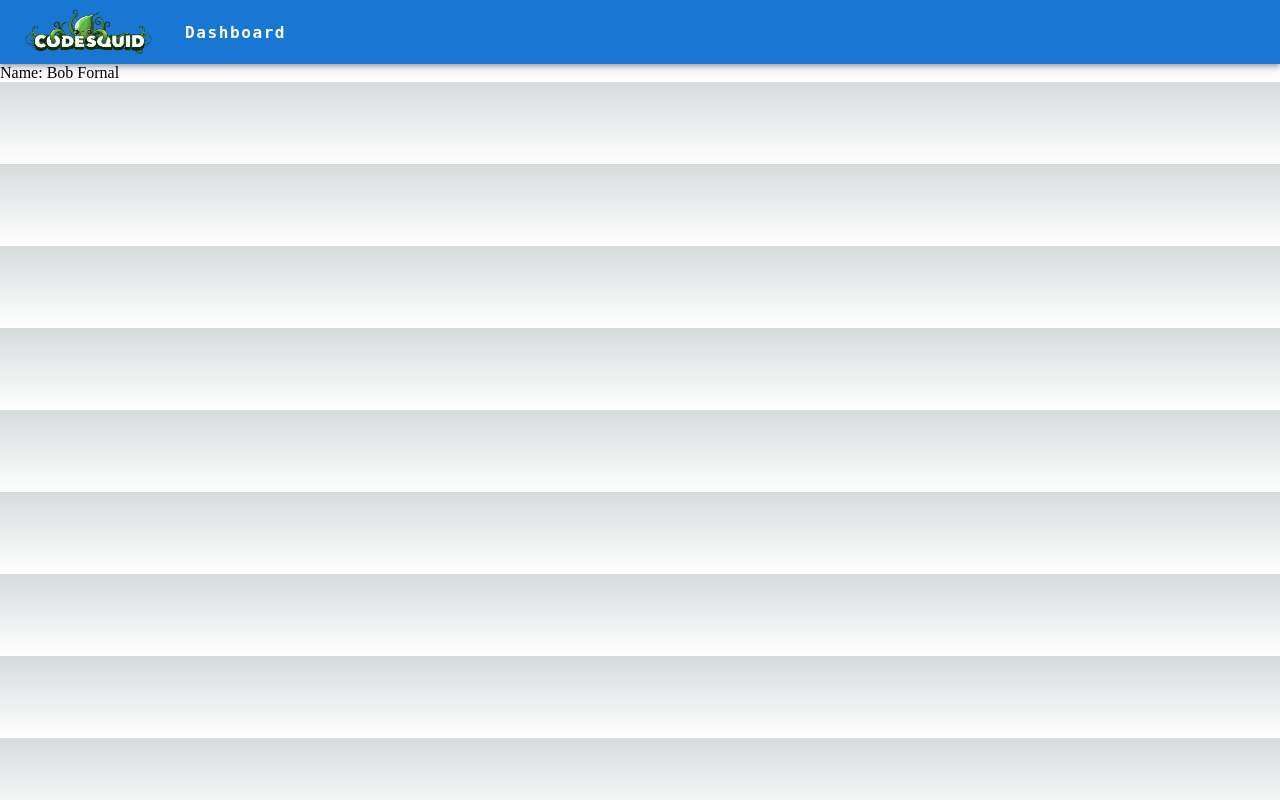
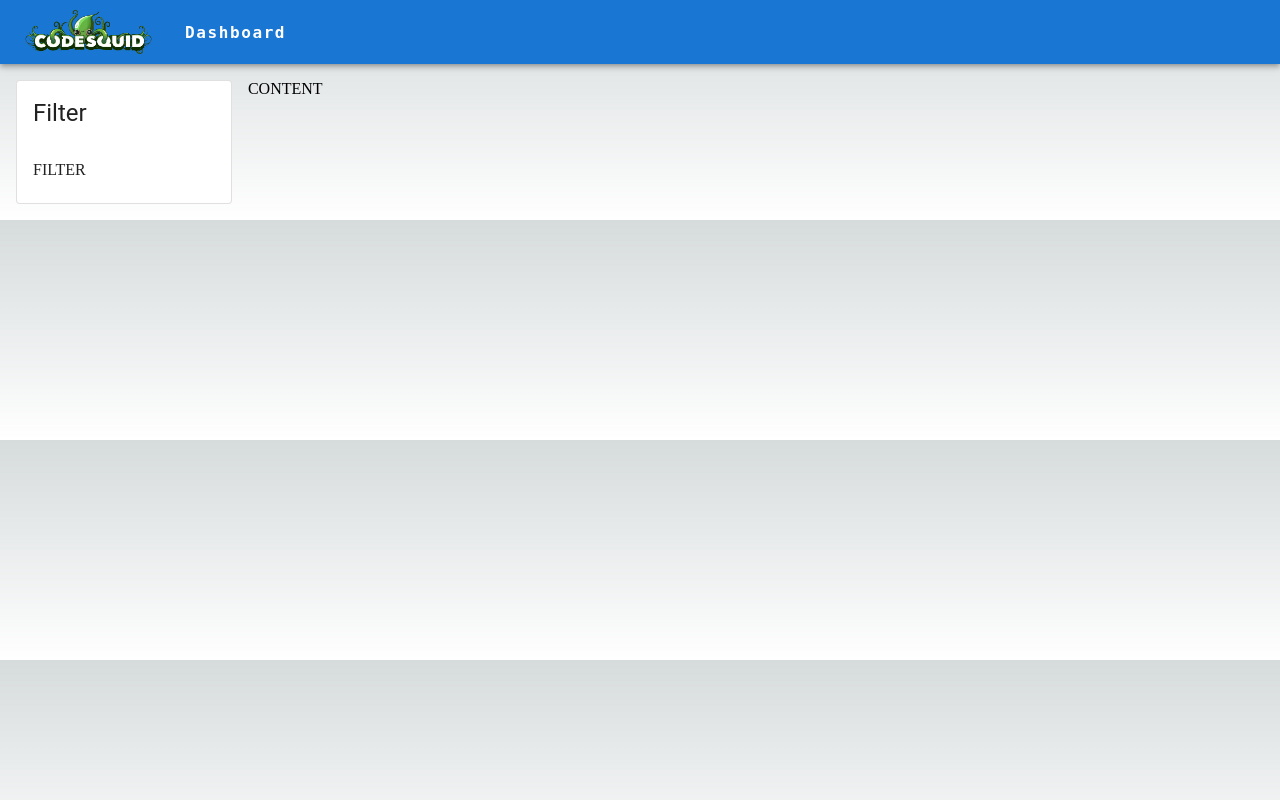
Before and after one commit to bob-fornal/code-squid--react-unit-testing, a Next.js app: page /dashboard in a window 1280 px wide. Built offline with nearby package versions, Linux system fonts and the light colour scheme.

Commit message:
Filter Code

```diff
--- a/src/pages/dashboard/index.tsx
+++ b/src/pages/dashboard/index.tsx
@@ -1,9 +1,15 @@
 
 import { useState, useEffect } from 'react';
+
+import Card from '@mui/material/Card';
+import CardContent from '@mui/material/CardContent';
+import CardHeader from '@mui/material/CardHeader';
 
 import Header from '@shared/header';
 
 import * as api from '@core/api';
+
+import style from '@styles/Dashboard.module.css';
 
 export default function Dashboard() {
   const [data, setData] = useState({ name: '' });
@@ -24,7 +30,17 @@ export default function Dashboard() {
   return (
     <>
       <Header />
-      <div>Name: {data.name}</div>
+      <div className={style.dashboardWrapper}>
+        <div className={style.filter}>
+          <Card className={style.filterCard} variant="outlined">
+            <CardHeader title="Filter" />
+            <CardContent>FILTER</CardContent>
+          </Card>
+        </div>
+        <div className={style.content}>
+          CONTENT
+        </div>
+      </div>
     </>
   );
 }
--- a/src/shared/header/index.tsx
+++ b/src/shared/header/index.tsx
@@ -4,7 +4,7 @@ import AppBar from '@mui/material/AppBar';
 import Container from '@mui/material/Container';
 import Toolbar from '@mui/material/Toolbar';
 
-import styles from '@styles/Dashboard.module.css';
+import styles from '@styles/Header.module.css';
 
 type PageTitleProps = { title?: string };
 
--- a/src/styles/Dashboard.module.css
+++ b/src/styles/Dashboard.module.css
@@ -1,21 +1,17 @@
 
-.anchor {
+.dashboardWrapper {
   display: flex;
-  align-items: center;
+  padding: 1em;
 }
 
-.headerFont {
-  font-family: 'monospace';
-  font-weight: 700;
-  letter-spacing: 0.1rem;
-  text-decoration: none;
+.filter {
+  width: 17vw;
+}
+.content {
+  margin-left: 1em;
+  width: 80vw;
 }
 
-.logo {
-  margin-right: 2em;
+.filterCard {
+  background-color: palegreen;
 }
-
-.separator {
-  margin-left: 0.5em;
-  margin-right: 0.5em;
-}
--- /dev/null
+++ b/src/styles/Header.module.css
@@ -0,0 +1,21 @@
+
+.anchor {
+  display: flex;
+  align-items: center;
+}
+
+.headerFont {
+  font-family: 'monospace';
+  font-weight: 700;
+  letter-spacing: 0.1rem;
+  text-decoration: none;
+}
+
+.logo {
+  margin-right: 2em;
+}
+
+.separator {
+  margin-left: 0.5em;
+  margin-right: 0.5em;
+}
```
Also changed, not shown: 1 other file (tests, documents, lock files or other folders).
